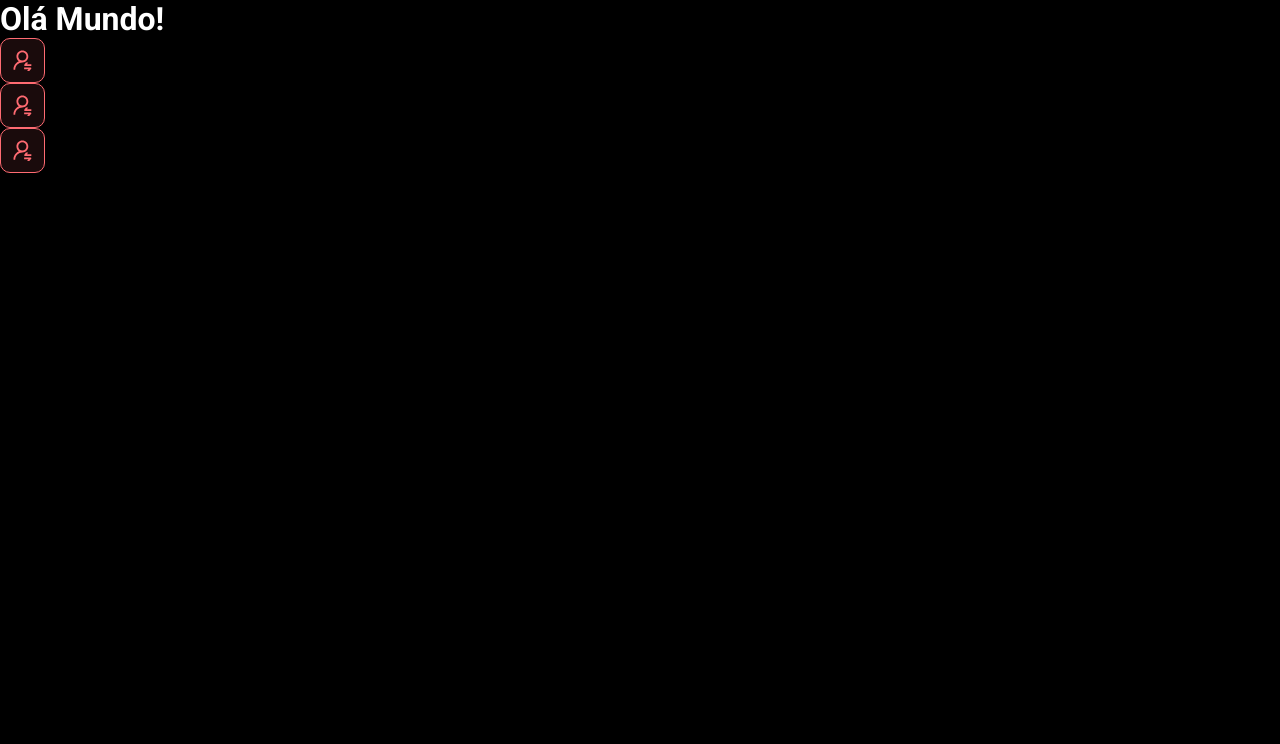
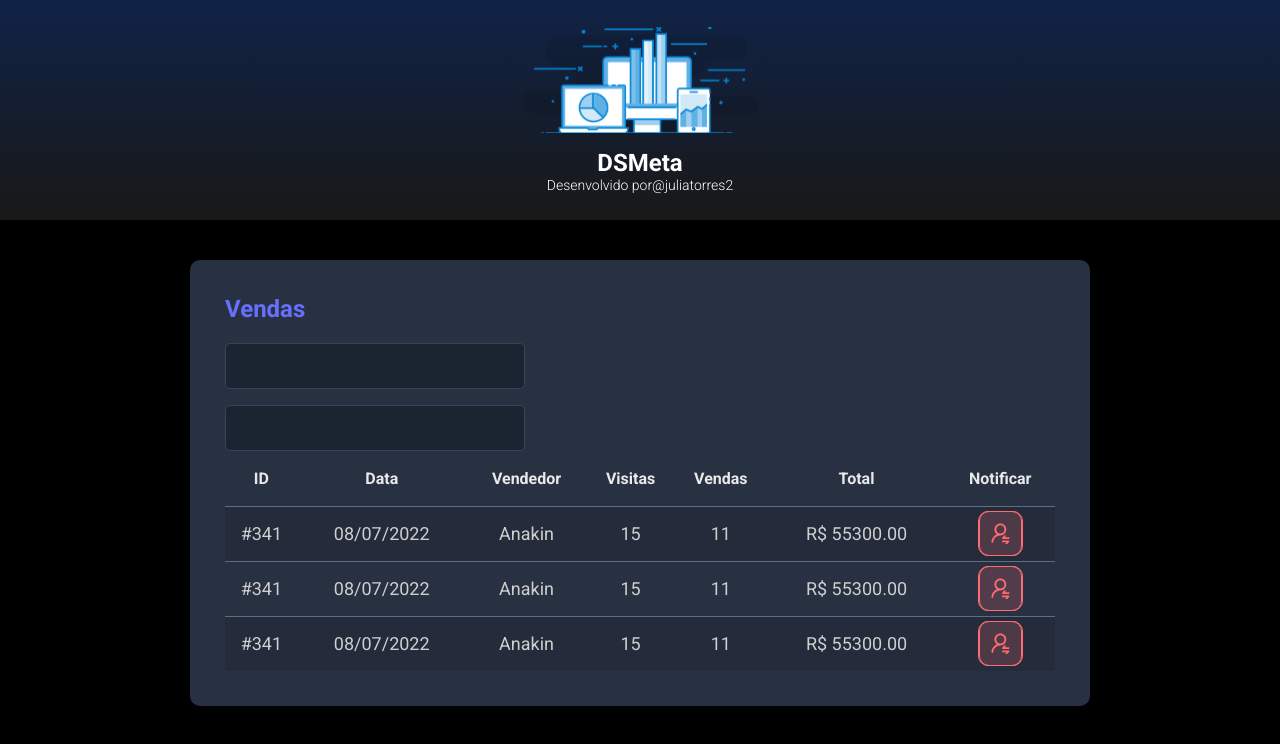
Before and after one commit to torresjulia/dsmeta, a React (Vite) app in the folder frontend/: page / in a window 1280 px wide. Shown: the top 744 px of the page. Built offline with nearby package versions, Linux system fonts and the light colour scheme; a web font is replaced by a local one.

Commit message:
Other components

```diff
--- a/frontend/src/App.tsx
+++ b/frontend/src/App.tsx
@@ -1,12 +1,18 @@
-import NotificationButton from "./components/NotificationButton"
+import Header from "./components/Header"
+import SalesCard from "./components/SalesCard"
 
 function App() {
   return (
     <>
-      <h1>Olá Mundo!</h1>
-      <NotificationButton />
-      <NotificationButton />
-      <NotificationButton />
+      <Header />
+      <main>
+        <section id="sales">
+          <div className="dsmeta-container">
+            <SalesCard />
+
+          </div>
+        </section>
+      </main>
 
     </>
   )
--- /dev/null
+++ b/frontend/src/components/Header/index.tsx
@@ -0,0 +1,18 @@
+import logo from '../../assets/img/logo.svg'
+import './styles.css'
+
+function Header() {
+    return (
+        <header>
+            <div className="dsmeta-logo-container">
+                <img src={logo} alt="DSMeta" />
+                    <h1>DSMeta</h1>
+                    <p>Desenvolvido por
+                        <a href="https://www.instagram.com/juliatorres2/">@juliatorres2</a>
+                    </p>
+            </div>
+        </header>
+    )
+}
+
+export default Header
--- /dev/null
+++ b/frontend/src/components/Header/styles.css
@@ -0,0 +1,27 @@
+header {
+    height: 220px;
+    background: linear-gradient(180deg, #102347 0%, #181818 100%);
+    display: flex;
+    align-items: center;
+    justify-content: center;
+}
+
+.dsmeta-logo-container {
+    display: flex;
+    flex-direction: column;
+    align-items: center;
+}
+
+.dsmeta-logo-container img {
+    width: 235px;
+}
+
+.dsmeta-logo-container h1 {
+    margin-top: 15px;
+    font-size: 24px;
+}
+
+.dsmeta-logo-container p {
+    font-size: 14px;
+    font-weight: 300;
+}
--- /dev/null
+++ b/frontend/src/components/SalesCard/index.tsx
@@ -0,0 +1,85 @@
+import NotificationButton from '../NotificationButton'
+import './styles.css'
+
+function SalesCard() {
+    return (
+        <div className="dsmeta-card">
+            <h2 className="dsmeta-sales-title">Vendas</h2>
+            <div>
+                <div className="dsmeta-form-control-container">
+                    <input className="dsmeta-form-control" type="text" />
+                </div>
+                <div className="dsmeta-form-control-container">
+                    <input className="dsmeta-form-control" type="text" />
+                </div>
+            </div>
+
+            <div>
+                <table className="dsmeta-sales-table">
+                    <thead>
+                        <tr>
+                            <th className="show992">ID</th>
+                            <th className="show576">Data</th>
+                            <th>Vendedor</th>
+                            <th className="show992">Visitas</th>
+                            <th className="show992">Vendas</th>
+                            <th>Total</th>
+                            <th>Notificar</th>
+                        </tr>
+                    </thead>
+                    <tbody>
+                        <tr>
+                            <td className="show992">#341</td>
+                            <td className="show576">08/07/2022</td>
+                            <td>Anakin</td>
+                            <td className="show992">15</td>
+                            <td className="show992">11</td>
+                            <td>R$ 55300.00</td>
+                            <td>
+                                <div className="dsmeta-red-btn-container">
+                                    <div className="dsmeta-red-btn">
+                                        <NotificationButton />
+                                    </div>
+                                </div>
+                            </td>
+                        </tr>
+                        <tr>
+                            <td className="show992">#341</td>
+                            <td className="show576">08/07/2022</td>
+                            <td>Anakin</td>
+                            <td className="show992">15</td>
+                            <td className="show992">11</td>
+                            <td>R$ 55300.00</td>
+                            <td>
+                                <div className="dsmeta-red-btn-container">
+                                    <div className="dsmeta-red-btn">
+                                        <NotificationButton />
+                                    </div>
+                                </div>
+                            </td>
+                        </tr>
+                        <tr>
+                            <td className="show992">#341</td>
+                            <td className="show576">08/07/2022</td>
+                            <td>Anakin</td>
+                            <td className="show992">15</td>
+                            <td className="show992">11</td>
+                            <td>R$ 55300.00</td>
+                            <td>
+                                <div className="dsmeta-red-btn-container">
+                                    <div className="dsmeta-red-btn">
+                                        <NotificationButton />
+                                    </div>
+                                </div>
+                            </td>
+                        </tr>
+                    </tbody>
+                </table>
+            </div>
+
+        </div>
+
+    )
+}
+
+export default SalesCard
--- /dev/null
+++ b/frontend/src/components/SalesCard/styles.css
@@ -0,0 +1,102 @@
+.dsmeta-card {
+    background-color: #283142;
+    border-radius: 10px;
+    padding: 30px 10px;
+}
+
+.dsmeta-sales-title {
+    color: #676FFF;
+    font-size: 24px;
+    margin-bottom: 20px;
+}
+
+.dsmeta-form-control-container {
+    margin-top: 16px;
+    max-width: 300px;
+}
+
+.dsmeta-form-control {
+    width: 100%;
+    height: 46px;
+    background-color: #1B2531;
+    border: 1px solid #384459;
+    border-radius: 5px;
+    color: #9AAABE;
+    padding: 0 20px;
+    font-size: 18px;
+}
+
+.dsmeta-sales-table {
+    width: 100%;
+    border-spacing: 0;
+    border-collapse: collapse;
+}
+
+.dsmeta-sales-table thead {
+    height: 55px;
+    font-size: 16px;
+    color: #E9E9E9;
+    font-weight: 700;
+}
+
+.dsmeta-sales-table tbody {
+    font-size: 14px;
+    font-weight: 400;
+    color: #CFCFCF;
+    text-align: center;
+}
+
+.dsmeta-sales-table tbody tr {
+    height: 74px;
+    border-top: 1px solid #5F6E82
+}
+
+.dsmeta-sales-table tbody tr:hover>td {
+    background-color: #384459;
+}
+
+.dsmeta-sales-table tbody tr:nth-child(odd) {
+    background-color: #242C3B;
+}
+
+.dsmeta-red-btn-container {
+    display: flex;
+    justify-content: center;
+}
+
+
+.dsmeta-red-btn img {
+    width: 19px;
+}
+
+.show576 {
+    display: none;
+}
+
+.show992 {
+    display: none;
+}
+
+@media (min-width: 576px) {
+    .show576 {
+        display: table-cell;
+    }
+
+    .dsmeta-card {
+        padding: 35px;
+    }
+
+    .dsmeta-sales-table tbody tr {
+        height: 55px;
+    }
+
+    .dsmeta-sales-table tbody {
+        font-size: 18px;
+    }
+}
+
+@media (min-width: 992px) {
+    .show992 {
+        display: table-cell;
+    }
+}
--- a/frontend/src/index.css
+++ b/frontend/src/index.css
@@ -19,3 +19,13 @@ a:visited {
     color: unset;
     text-decoration: none;
 }
+
+.dsmeta-container {
+    width: 100%;
+    max-width: 900px;
+    margin: 0 auto;
+}
+
+#sales {
+    padding: 40px 10px;
+}
```
Also changed, not shown: frontend/src/assets/img/logo.svg (added).
